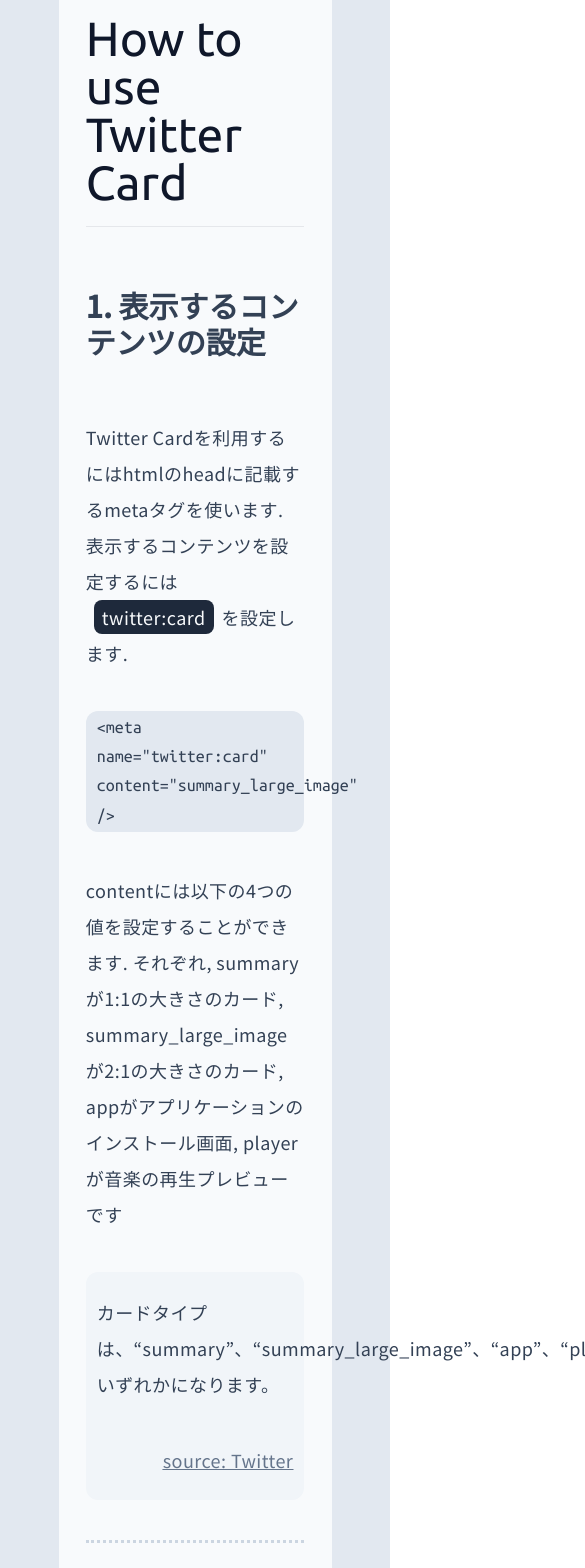
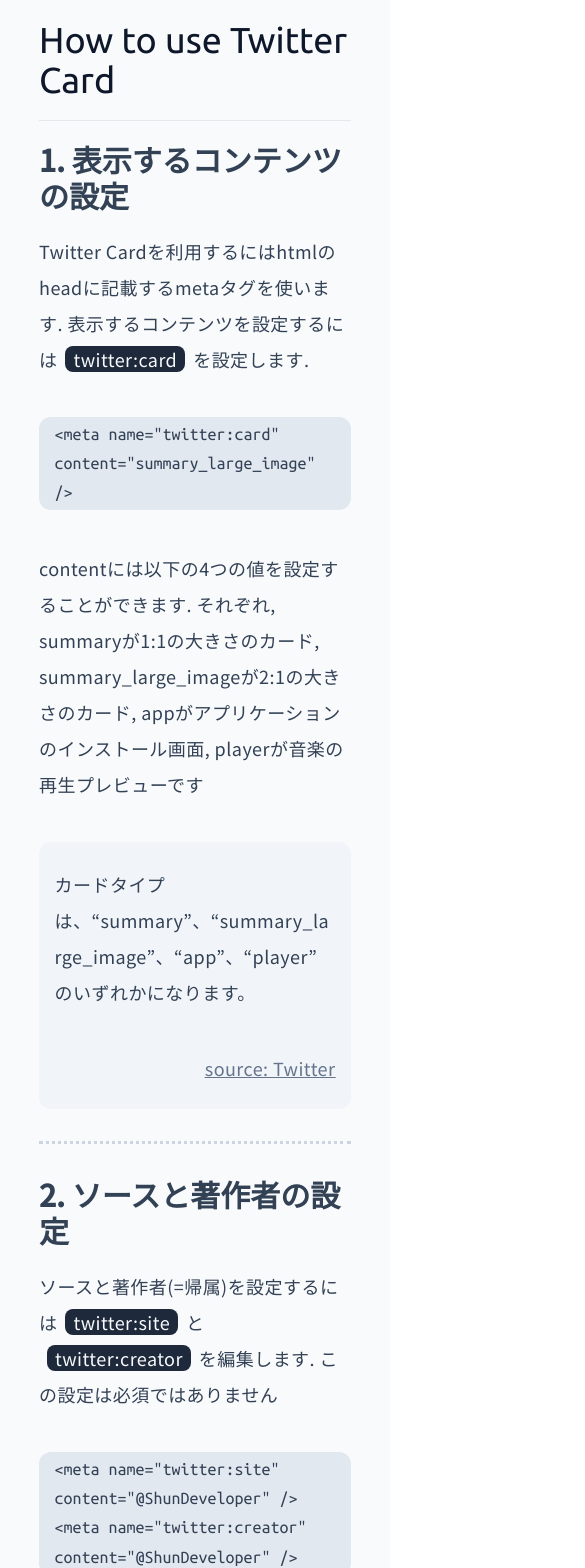
Before and after one commit to ShunDeveloper/twitter_card, a Next.js app: page / in a window 390 px wide. Shown: the top 1568 px of the page, 585 px wide, since content can reach past the window. Built offline with nearby package versions, Linux system fonts and the light colour scheme.

Commit message:
made site responsive

```diff
--- a/pages/index.tsx
+++ b/pages/index.tsx
@@ -29,9 +29,7 @@
 const TitleBox = () => {
   return (
     <div>
-      <h1 className="text-5xl font-ubuntu text-slate-900">
-        How to use Twitter Card
-      </h1>
+      <h1 className="title">How to use Twitter Card</h1>
       <hr className="text-slate-500 text-xl my-5" />
     </div>
   );
--- a/styles/globals.css
+++ b/styles/globals.css
@@ -5,27 +5,36 @@
 @tailwind utilities;
 
 code {
-  @apply bg-slate-200 block w-[100%] px-[5%] py-[1%] rounded-xl my-5 leading-relaxed font-mono text-[18px] text-slate-700;
+  @apply w-[100%] px-[5%] py-[1%] my-5 text-[18px];
+  @apply bg-slate-200 text-slate-700 block rounded-xl leading-relaxed font-mono break-words;
 }
 
 div.quote {
-  @apply bg-slate-100 block w-[100%] px-[5%] py-[1%] rounded-xl my-5;
+  @apply w-[100%] px-[5%] py-[1%]  my-5;
+  @apply bg-slate-100 break-words rounded-xl;
 }
 
 div.article-box {
   @apply bg-slate-50 px-[10%] py-[5%];
 }
 
+h1.title {
+  @apply text-4xl md:text-5xl;
+  @apply font-ubuntu text-slate-900;
+}
+
 h2.subtitle {
-  @apply text-3xl font-sans py-10 font-bold text-slate-700;
+  @apply text-3xl md:py-5 xl:py-10;
+  @apply text-slate-700 font-sans font-bold;
 }
 
 hr.botted {
-  @apply border-t-[3px] border-dotted border-slate-300 my-10;
+  @apply my-8 xl:my-10;
+  @apply border-slate-300 border-t-[3px] border-dotted;
 }
 
 main.main-container {
-  @apply bg-slate-200 px-[15%];
+  @apply bg-slate-200 md:px-[5%] lg:px-[15%];
 }
 
 p {
@@ -38,5 +47,6 @@
 }
 
 span.inline-code {
-  @apply bg-slate-800 text-slate-50 font-sans py-1 px-2 mx-2 rounded-lg;
+  @apply md:py-1 px-2 mx-2;
+  @apply bg-slate-800 text-slate-50 font-sans rounded-lg;
 }
```
